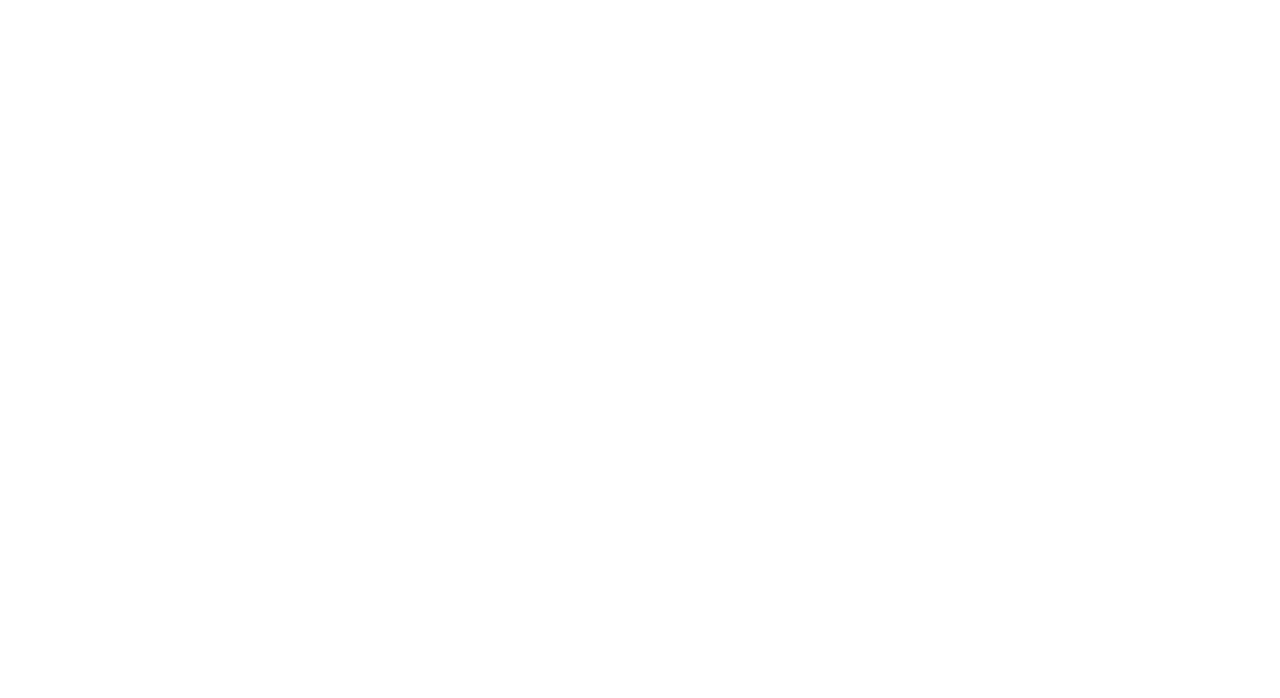
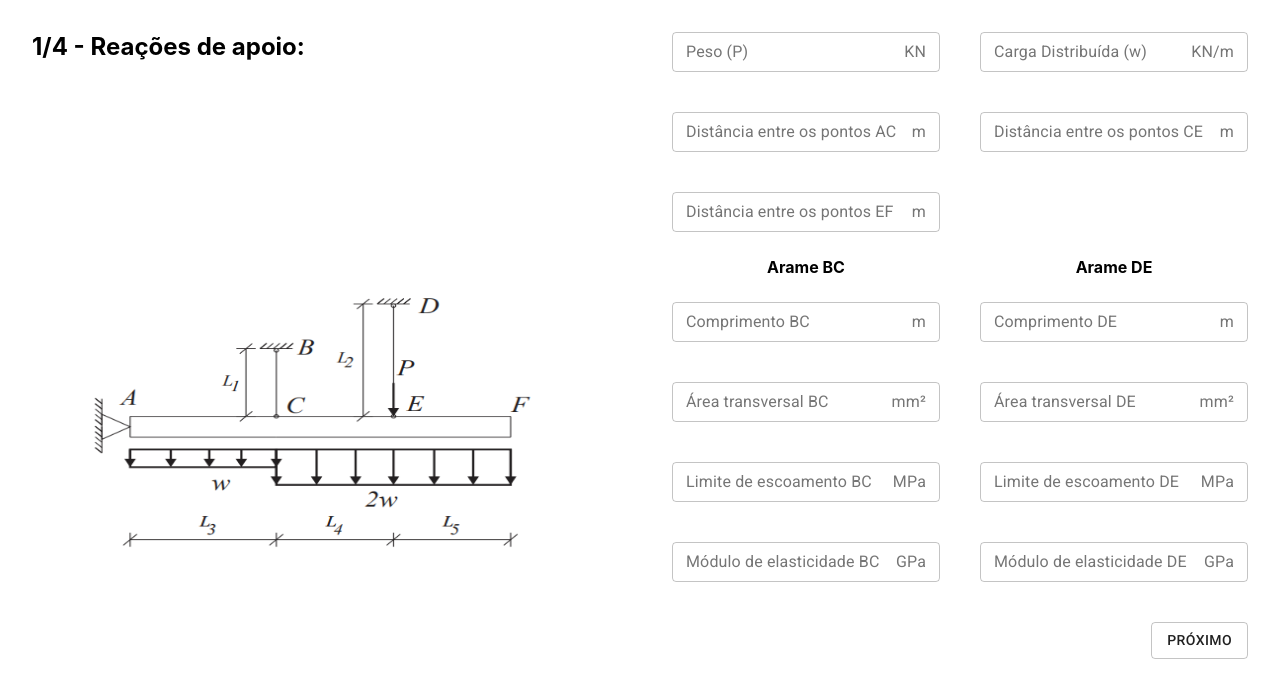
Before and after one commit to mvmmarcus/structural-calculation-simulator, a Next.js app: page / in a window 1280 px wide. Before the commit this address had no page. Shown: the top 698 px of the page. Built offline with nearby package versions, Linux system fonts and the light colour scheme.

Commit message:
feat: update folders structure

```diff
--- a/pages/index.js
+++ b/pages/index.js
@@ -1,12 +1,8 @@
 import React from "react";
-import { useRouter } from "next/router";
+import Home from "../pages-render/home";
 
-const Home = () => {
-  const router = useRouter();
-
-  typeof window !== "undefined" && router.push("/home");
-
-  return <div />;
+const HomePage = () => {
+  return <Home />;
 };
 
-export default Home;
+export default HomePage;
```
Also changed, not shown: pages-render/home/index.js (renamed from pages/home/index.js, +0 -11 lines), pages-render/home/styles.js (renamed from pages/home/styles.js).
